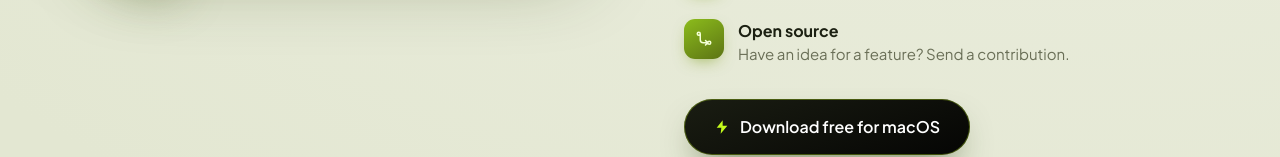
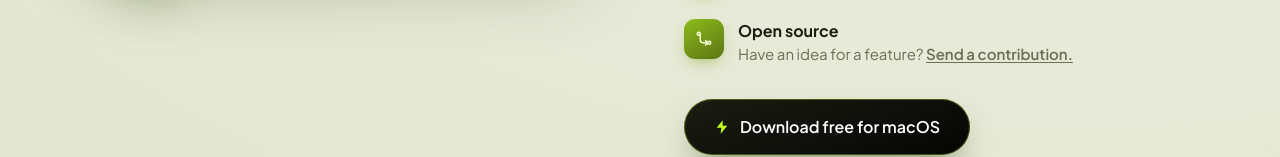
Before and after one commit to funsaized/PowerSnek, a Next.js app in the folder site/: page / in a window 1280 px wide. Shown: the part 704-861 px from the top of the page. Built offline with nearby package versions, Linux system fonts and the light colour scheme.

Commit message:
site: copy

```diff
--- a/site/src/components/PowerSnekHero.tsx
+++ b/site/src/components/PowerSnekHero.tsx
@@ -1,6 +1,6 @@
 type Feature = {
   title: string;
-  description: string;
+  description: ReactNode;
   icon: "sparkle" | "bolt" | "gauge" | "branch" | "heart";
 };
 
@@ -29,7 +29,19 @@ const features: Feature[] = [
   },
   {
     title: "Open source",
-    description: "Have an idea for a feature? Send a contribution.",
+    description: (
+      <>
+        Have an idea for a feature?{" "}
+        <a
+          className="font-semibold text-snek-olive underline underline-offset-2 transition hover:text-snek-olivedark"
+          href="https://github.com/funsaized/PowerSnek"
+          rel="noopener noreferrer"
+          target="_blank"
+        >
+          Send a contribution.
+        </a>
+      </>
+    ),
     icon: "branch",
   },
 ];
@@ -333,4 +345,4 @@ function BoltIcon({ className }: { className?: string }) {
     </svg>
   );
 }
-import type { CSSProperties } from "react";
+import type { CSSProperties, ReactNode } from "react";
```
Also changed, not shown: 1 other file (tests, documents, lock files or other folders).
